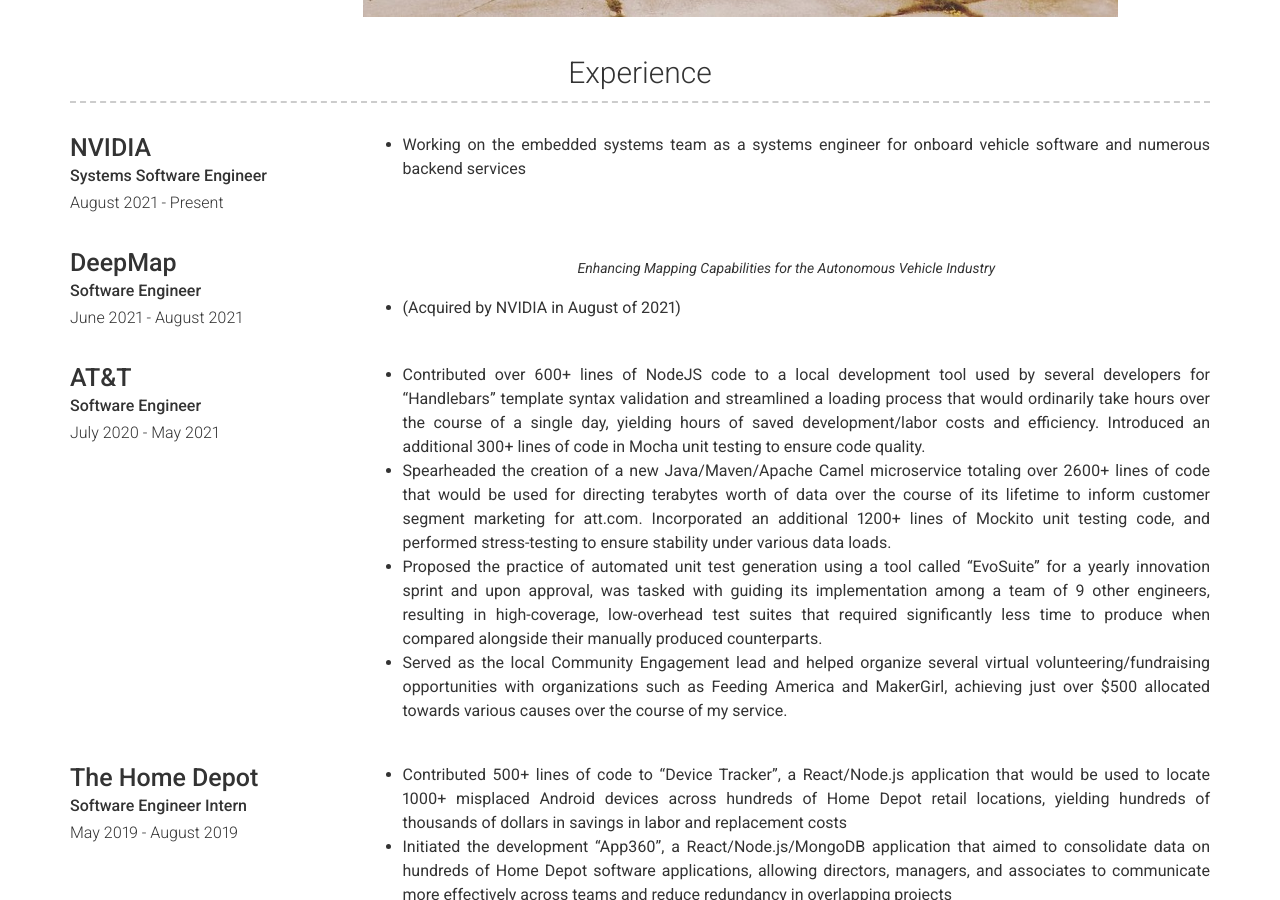
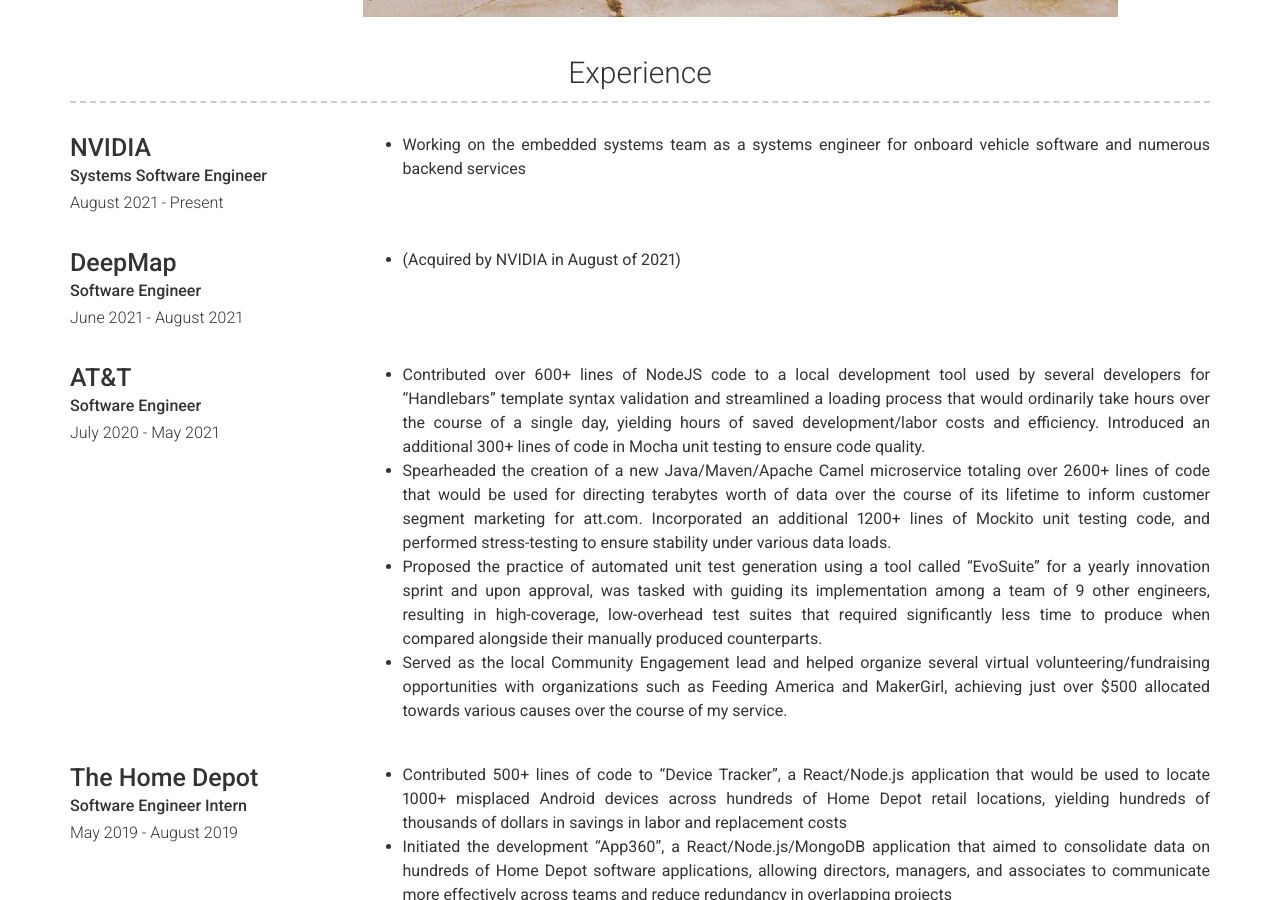
Before and after one commit to benjamincarney/benjamincarney.github.io, a Jekyll site: the page built from index.md, in a window 1280 px wide and 900 px high, scrolled down 878 px. Built offline with Jekyll 4.4.1, drawn with Linux system fonts in a browser that asks for light colours; nearby versions of some CDN libraries; part of the change alters nothing that is shown.

Commit message:
Update _config.yml

```diff
--- a/_config.yml
+++ b/_config.yml
@@ -78,8 +78,8 @@ content:
         title: DeepMap
         sub_title: Software Engineer
         caption: June 2021 - August 2021
-        quote: >
-          Enhancing Mapping Capabilities for the Autonomous Vehicle Industry
+        # quote: >
+          # Enhancing Mapping Capabilities for the Autonomous Vehicle Industry
         description: | # this will include new lines to allow paragraphs
           - (Acquired by NVIDIA in August of 2021)
       - layout: left
```
